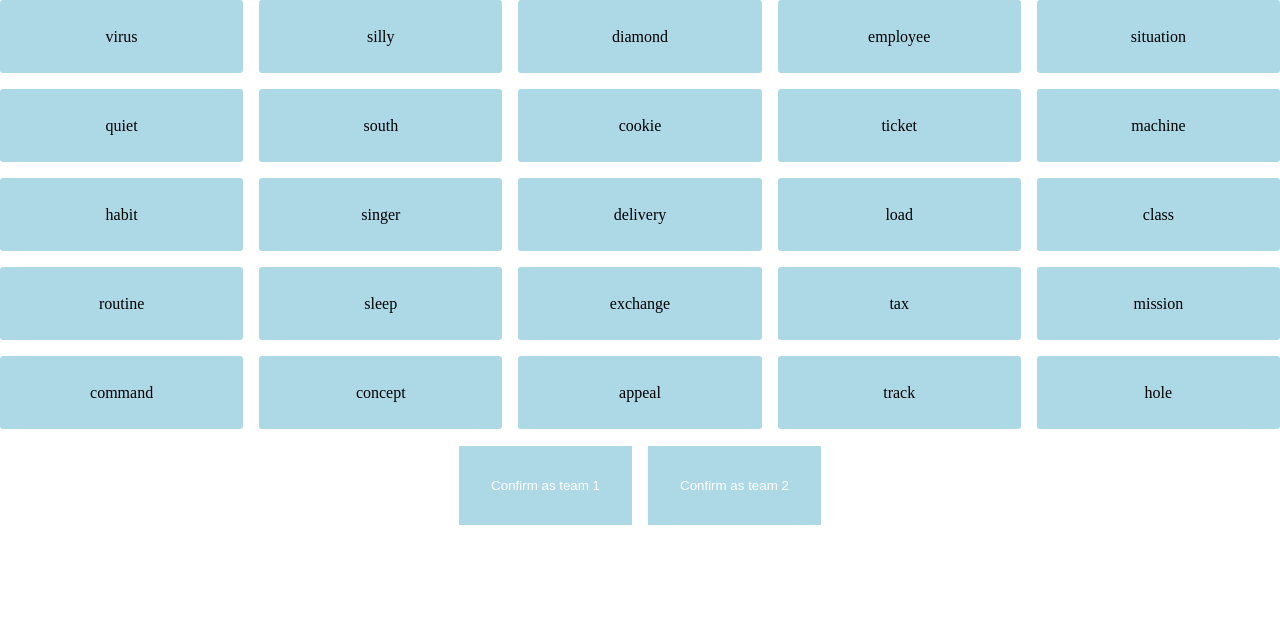
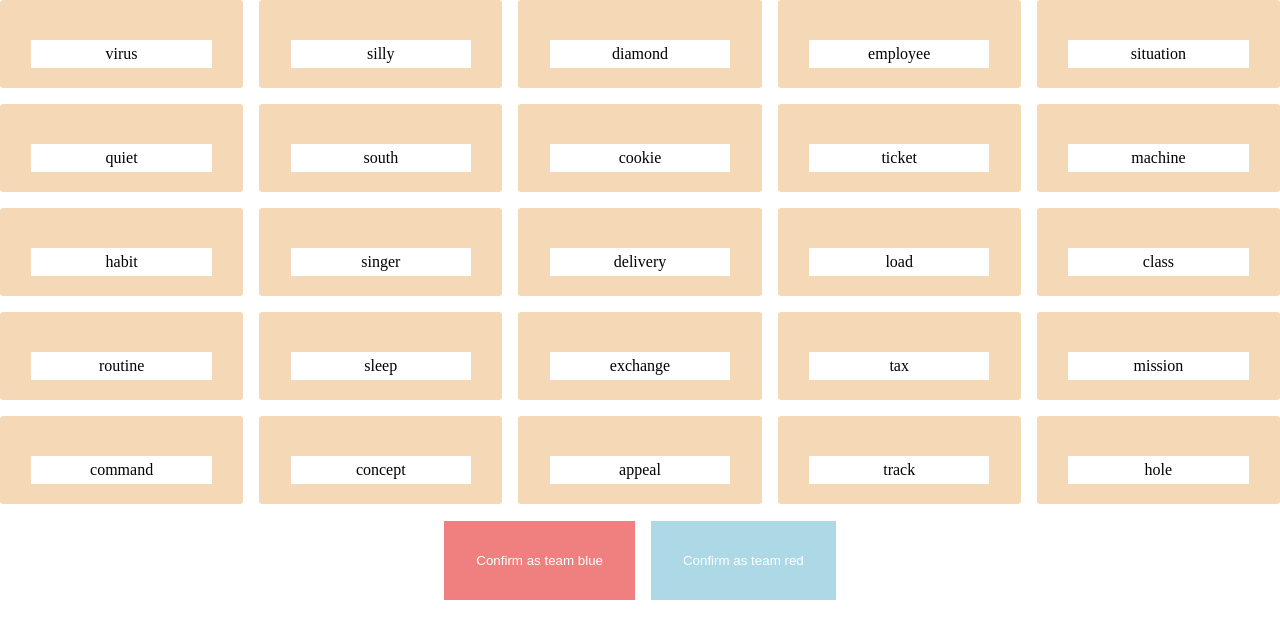
Before and after one commit to Brampage/codenames, an Angular app: page / in a window 1280 px wide. Shown: the top 638 px of the page. Built offline with nearby package versions, Linux system fonts and the light colour scheme.

Commit message:
change colors of buttons

```diff
--- a/src/app/feature-modules/agent-board/agent-board.component.html
+++ b/src/app/feature-modules/agent-board/agent-board.component.html
@@ -6,16 +6,24 @@
         class="agent-board__card"
         [ngClass]="{ 'card--selected': word.isSelected }"
       >
-        {{ word.text }}
+        <span>{{ word.text }}</span>
       </div>
     </ng-container>
   </div>
   <div class="submit">
-    <button [disabled]="isSubmitDisabled" (click)="onSubmitTeam1()">
-      Confirm as team 1
+    <button
+      [disabled]="isSubmitDisabled"
+      class="button--red"
+      (click)="onSubmitTeam1()"
+    >
+      Confirm as team blue
     </button>
-    <button [disabled]="isSubmitDisabled" (click)="onSubmitTeam2()">
-      Confirm as team 2
+    <button
+      [disabled]="isSubmitDisabled"
+      class="button--blue"
+      (click)="onSubmitTeam2()"
+    >
+      Confirm as team red
     </button>
   </div>
 </div>
--- a/src/app/feature-modules/agent-board/agent-board.component.scss
+++ b/src/app/feature-modules/agent-board/agent-board.component.scss
@@ -17,11 +17,19 @@
     .agent-board__card {
       display: flex;
       justify-content: center;
-      align-items: center;
-      background-color: lightblue;
+      align-items: flex-end;
+      background-color: #f5d9b6;
       color: black;
       cursor: pointer;
       border-radius: 0.2rem;
+
+      span {
+        width: 70%;
+        background-color: white;
+        padding: 5px;
+        margin-bottom: 20px;
+        text-align: center;
+      }
     }
 
     .card--selected {
@@ -35,7 +43,6 @@
     gap: 1rem;
 
     button {
-      background-color: #008cba;
       border: none;
       color: white;
       padding: 2rem 2rem;
@@ -43,7 +50,18 @@
       text-decoration: none;
       display: inline-block;
       cursor: pointer;
+    }
 
+    button.button--red {
+      background-color: darkred;
+      &[disabled] {
+        background-color: lightcoral;
+        cursor: default;
+      }
+    }
+
+    button.button--blue {
+      background-color: #008cba;
       &[disabled] {
         background-color: lightblue;
         cursor: default;
```
